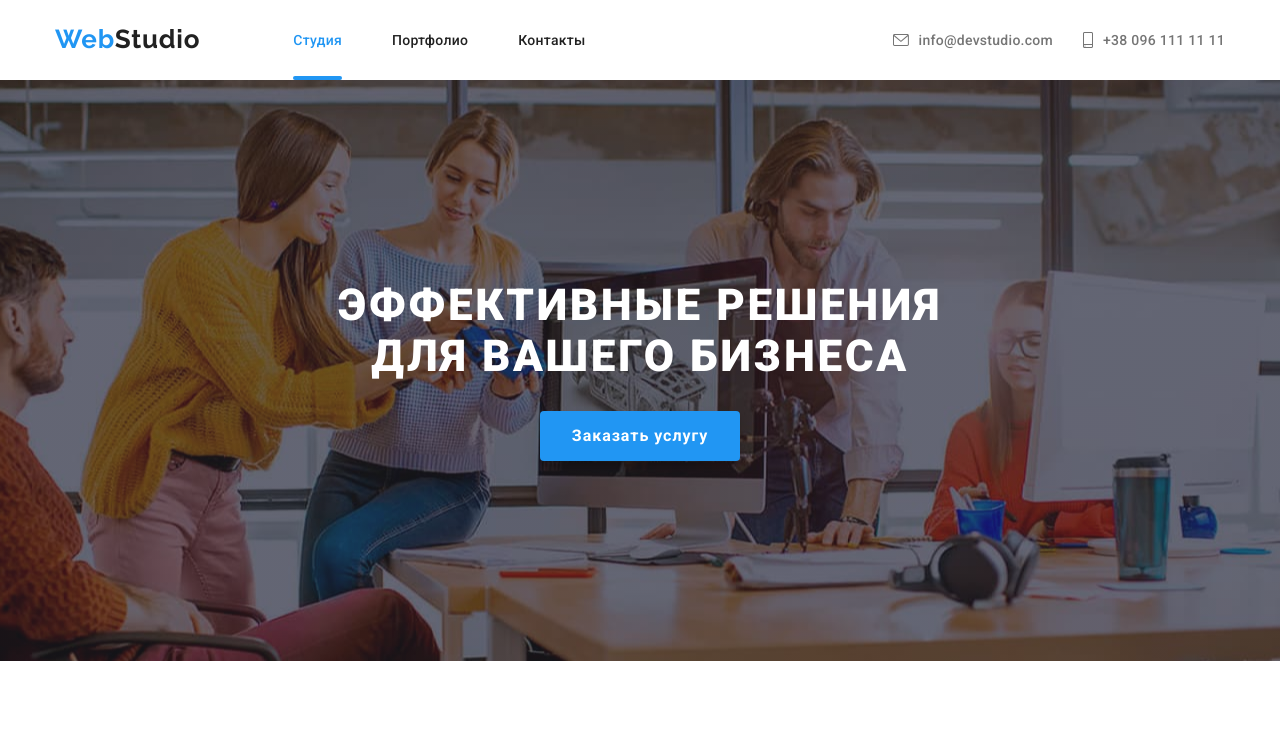
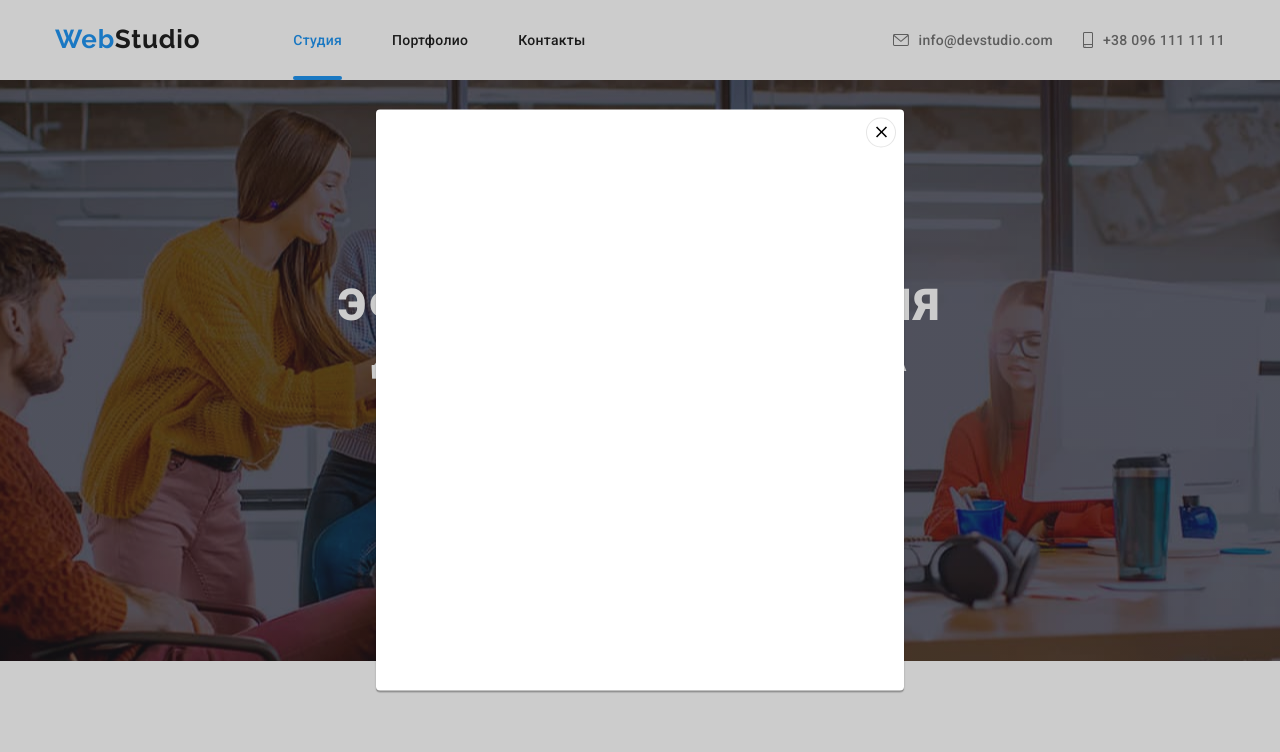
Before and after one commit to Mykhailo-Gogol/goit-markup-hw-05, a plain HTML site: page index.html in a window 1280 px wide. Both pictures are taken after a click on the button "Заказать услугу". Shown: the top 752 px of the page. Drawn offline with Linux system fonts and the light colour scheme.

Commit message:
Додав працююче модальне вікно.

```diff
--- a/CSS/styles.css
+++ b/CSS/styles.css
@@ -788,3 +788,46 @@ margin-right: 10px;
   transition: 0.25s;
   transition-timing-function: cubic-bezier(0.4, 0, 0.2, 1);
 }
+
+/* Backdrop Modal */
+.backdrop{
+  position: fixed;
+  top: 0;
+  left: 0;
+  width: 100%;
+  height: 100%;
+  background: rgba(0, 0, 0, 0.2);
+  z-index: 1;
+}
+.modal{
+  position: absolute;
+width: 528px;
+height: 581px;
+top: 50%;
+left: 50%;
+transform: translate(-50%, -50%);
+background: #FFFFFF;
+box-shadow: 0px 1px 3px rgba(0, 0, 0, 0.12), 0px 1px 1px rgba(0, 0, 0, 0.14), 0px 2px 1px rgba(0, 0, 0, 0.2);
+border-radius: 4px;
+}
+
+
+.is-hidden{
+  visibility: hidden;
+  opacity: 0;
+  pointer-events: none;
+
+}
+
+.close-btn{
+  width: 30px;
+height: 30px;
+background: #FFFFFF;
+border: 1px solid rgba(0, 0, 0, 0.1);
+border-radius: 50%;
+float: right;
+margin: 8px;
+background-image: url('../IMG/sprite-css/close-btn.svg');
+background-repeat: no-repeat;
+background-position: center;
+}
--- /dev/null
+++ b/JS/modal.js
@@ -0,0 +1,4 @@
+function myFunction() {
+  var element = document.getElementById("myId");
+  element.classList.toggle("is-hidden");
+}
--- a/index.html
+++ b/index.html
@@ -15,6 +15,7 @@
 </head>
 
 <body>
+
   <header class="header">
     <div class="container">
       <nav class="nav-container">
@@ -49,7 +50,7 @@
   <section class="hero">
     <div class="container">
       <h1 class="h1-hero">Эффективные решения для вашего бизнеса</h1>
-      <button class="btn-hero">Заказать услугу</button>
+      <button onclick="myFunction()" class="btn-hero">Заказать услугу</button>
     </div>
   </section>
 
@@ -315,7 +316,17 @@
 
 
     </div>
+
+    <!-- Backdrop Modal -->
+    <div class="backdrop is-hidden" id="myId">
+      <div class="modal">
+        <button onclick="myFunction()" class=" close-btn">
+        </button>
+      </div>
+    </div>
   </footer>
+
+  <script src="/JS/modal.js"></script>
 </body>
 
 </html>
```
Also changed, not shown: IMG/sprite-css/close-btn.svg (added), 3 other files.
